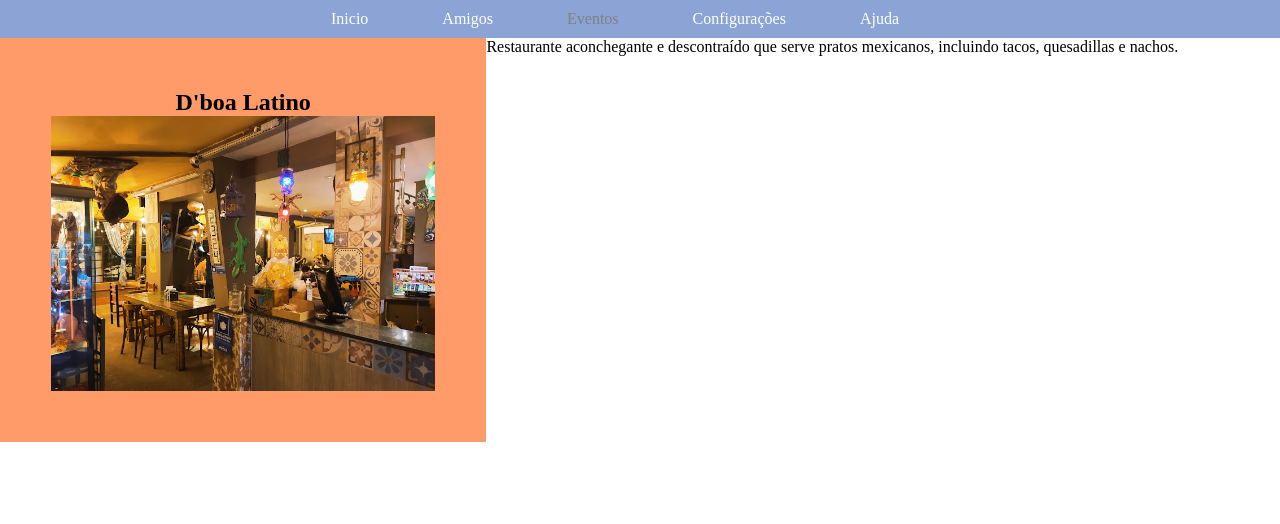
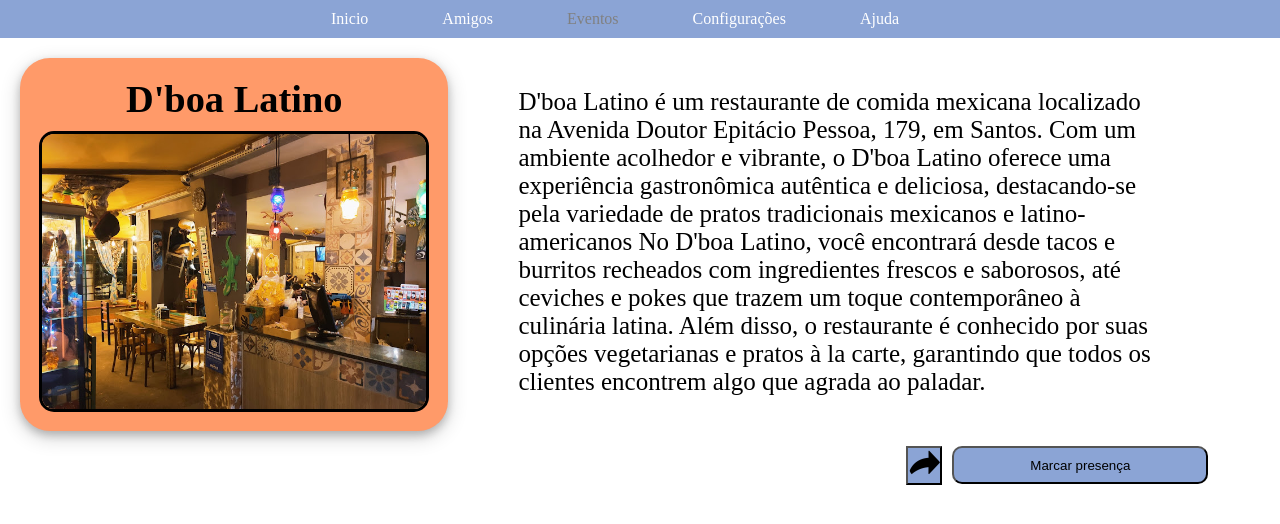
Before and after one commit to shyython/Site---WGO, a PHP site: page /Eventos/Evento/Restaurante-DBoaLatino.html in a window 1280 px wide. Shown: the part 107-631 px from the top of the page. Run offline with PHP 8.4, Linux system fonts and the light colour scheme.

Commit message:
Atualização aba eventos
evento individual atualizado

```diff
--- a/conteudo/Eventos.html
+++ b/conteudo/Eventos.html
@@ -99,7 +99,7 @@
                 <img src="imagens/Dboa Latino.jpg" alt="" class="ImagemEvento" width="300px" >
                 <p class="DescricaoEvento">
 Restaurante aconchegante e descontraído que serve pratos mexicanos, incluindo tacos, quesadillas e nachos.</p>
-                <button class="BtnEvento">Ver Mais</button>
+                <a href="Eventos/Evento/Restaurante-DBoaLatino.html"><button class="BtnEvento">Ver Mais</button></a>
             </div>
         </div>
 
--- a/conteudo/Eventos/Evento/Restaurante-DBoaLatino.css
+++ b/conteudo/Eventos/Evento/Restaurante-DBoaLatino.css
@@ -363,9 +363,46 @@
     flex-direction: column;
     text-align: center;
     background-color: #FF9A69;
-    padding: 4vw;
+    padding: 1.5vw;
+    margin: 20px;
+    border-radius:30px ;
+    box-shadow: 0 4px 8px 0 rgba(0, 0, 0, 0.2), 0 6px 20px 0 rgba(0, 0, 0, 0.19)
 
 }
 .ImagemEvento{
     width: 30vw;
+    border-radius:15px ;
+    border: 3px solid black;
 }
+.TituloEvento{
+    font-size: 3vw;
+    margin-bottom: 10px;
+}
+.DescricaoEvento{
+    margin: 50px;
+    font-size: 25px;
+    max-width: 50vw;
+}
+.ButtonPresenca{
+    width: 20vw;
+    height: 3vw;
+    border-radius:10px ;
+    margin-left: 10px;
+    background-color:#8BA4D5;
+}
+.ButtonCompartilhar{
+    width: 2.5vw;
+    height:auto;
+    border-radius:20px ;
+
+
+}
+.botoes{
+    display: flex;
+    flex-direction: row;
+   justify-content: flex-end;
+}
+.ButtonComp{
+    background-color:#8BA4D5;
+
+}
--- a/conteudo/Eventos/Evento/Restaurante-DBoaLatino.html
+++ b/conteudo/Eventos/Evento/Restaurante-DBoaLatino.html
@@ -13,7 +13,7 @@
 
     <!-- Cabeçalho geral -->
     <header>
-     <a href="index.html"><img class="Logo" src="/conteudo/imagens/WgoIcon.png" alt="Logo"></a>
+        <a href="/index.html"><img class="Logo" src="/imagens/WgoIcon.png" alt="Logo"></a>
         <form class="form">
             <!-- Barra de pesquisa -->
             <input class="input" placeholder="Pesquisar" required="" type="text">
@@ -35,20 +35,34 @@
     <div class="menu">
 
         <ul>
-            <li><a href="index.html" class="itens">Inicio</a></li>
-            <li> <a href="Amigos" class="itens">Amigos</a></li>
-            <li> <a href="/conteudo/Eventos.html" class="itens3">Eventos</a></li>
-            <li> <a href="Configuracao.html" class="itens">Configurações</a></li>
+            <li><a href="/index.html" class="itens">Inicio</a></li>
+            <li> <a href="/" class="itens">Amigos</a></li>
+            <li> <a href="/Eventos.html" class="itens3">Eventos</a></li>
+            <li> <a href="/Configuracao.html" class="itens">Configurações</a></li>
             <li> <a href="Ajuda" class="itens">Ajuda</a></li>
         </ul>
         <main>
             <aside>
                 <div class="BoxEvento">
-            <h2>D'boa Latino</h2>
-            <img src="/conteudo/imagens/Dboa Latino.jpg" alt="" class="ImagemEvento">
+                    <h2 class="TituloEvento">D'boa Latino</h2>
+                    <img src="/imagens/Dboa Latino.jpg" alt="" class="ImagemEvento">
                 </div>
             </aside>
-    <p>Restaurante aconchegante e descontraído que serve pratos mexicanos, incluindo tacos, quesadillas e nachos.</p>
+            <div>
+                <p class="DescricaoEvento">D'boa Latino é um restaurante de comida mexicana localizado na Avenida Doutor
+                    Epitácio Pessoa, 179, em Santos. Com um ambiente acolhedor e vibrante, o D'boa Latino oferece uma
+                    experiência gastronômica autêntica e deliciosa, destacando-se pela variedade de pratos tradicionais
+                    mexicanos e latino-americanos No D'boa Latino, você encontrará desde tacos e burritos recheados com
+                    ingredientes frescos e saborosos, até ceviches e pokes que trazem um toque contemporâneo à culinária
+                    latina. Além disso, o restaurante é conhecido por suas opções vegetarianas e pratos à la carte,
+                    garantindo que todos os clientes encontrem algo que agrada ao paladar.</p>
+                <div class="botoes">
+                    <button class="ButtonComp"><img src="/imagens/compartilhar.png" alt="" class="ButtonCompartilhar"></button>
+                    <button class="ButtonPresenca">Marcar presença</button>
+                </div>
+
+            </div>
+
         </main>
 </body>
 
```
Also changed, not shown: conteudo/imagens/compartilhar.png (added). Lines whose indentation alone changed are shown as unchanged.
